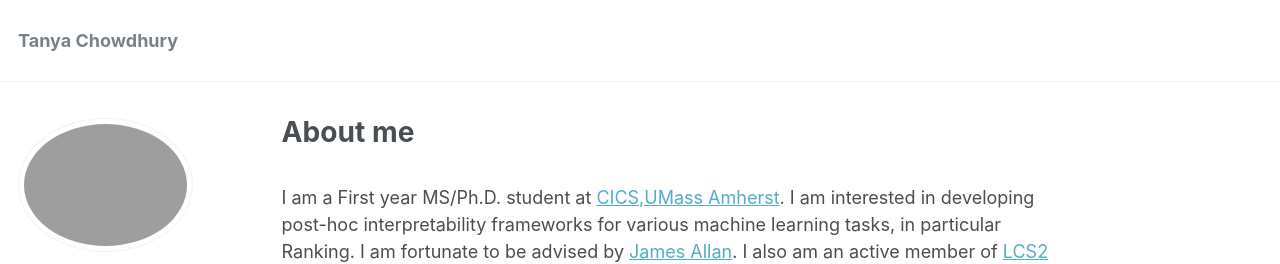
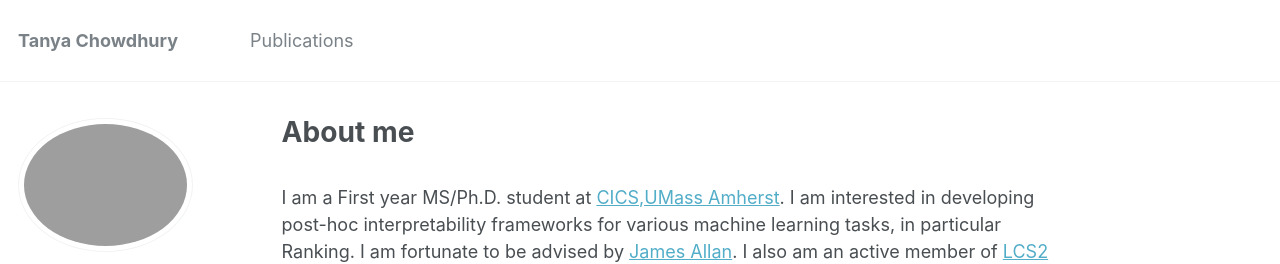
Before and after one commit to TaKneeAa/TaKneeAa.github.io, a Jekyll site: the page built from _pages/about.md, in a window 1280 px wide. Shown: the top 264 px of the page. Built offline with Jekyll 4.4.1, drawn with Linux system fonts in a browser that asks for light colours.

Commit message:
idk what

```diff
--- a/_data/navigation.yml
+++ b/_data/navigation.yml
@@ -1 +1,4 @@
 # main links links
+main:
+  - title: "Publications"
+    url: /publications/
```
